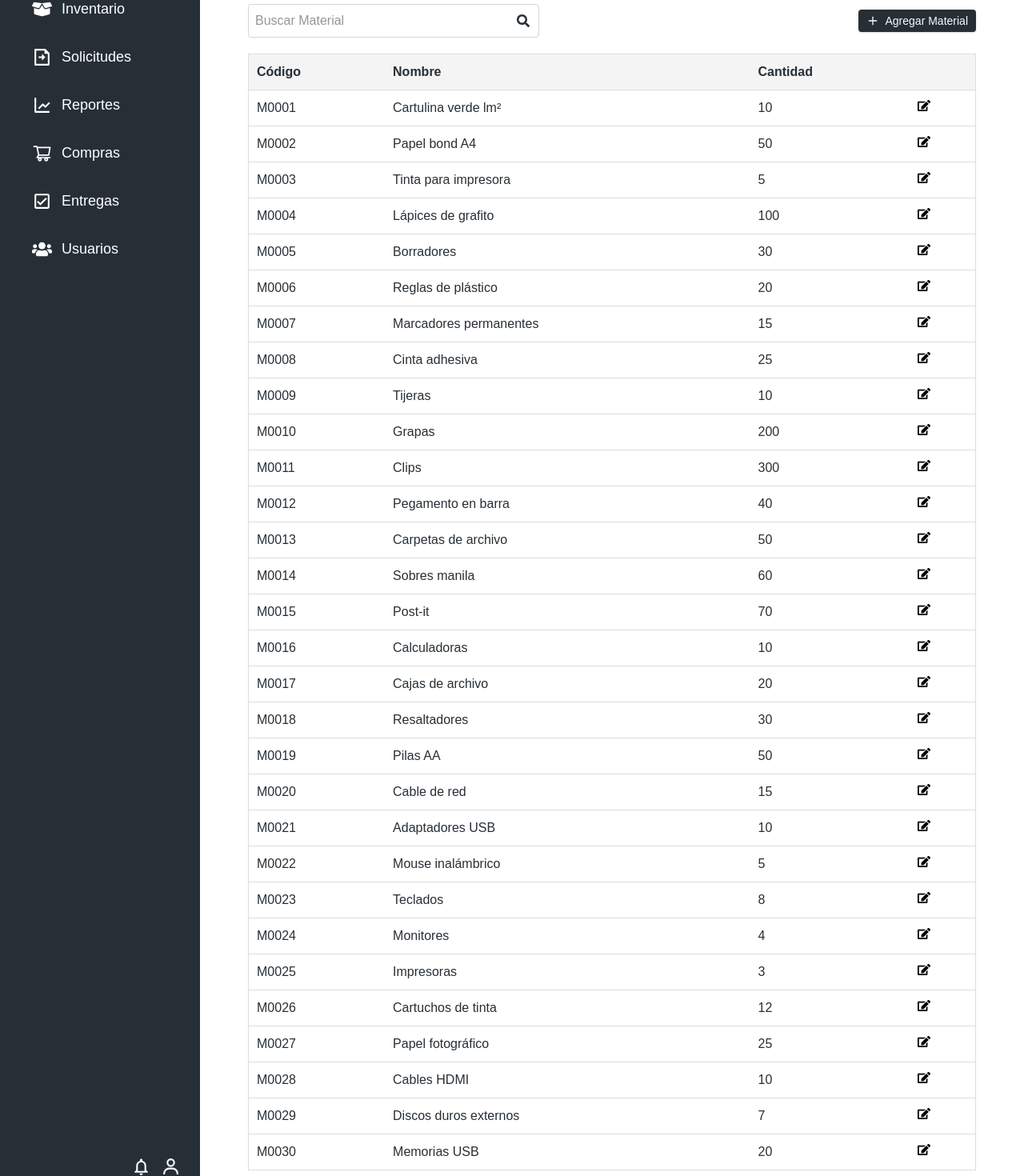
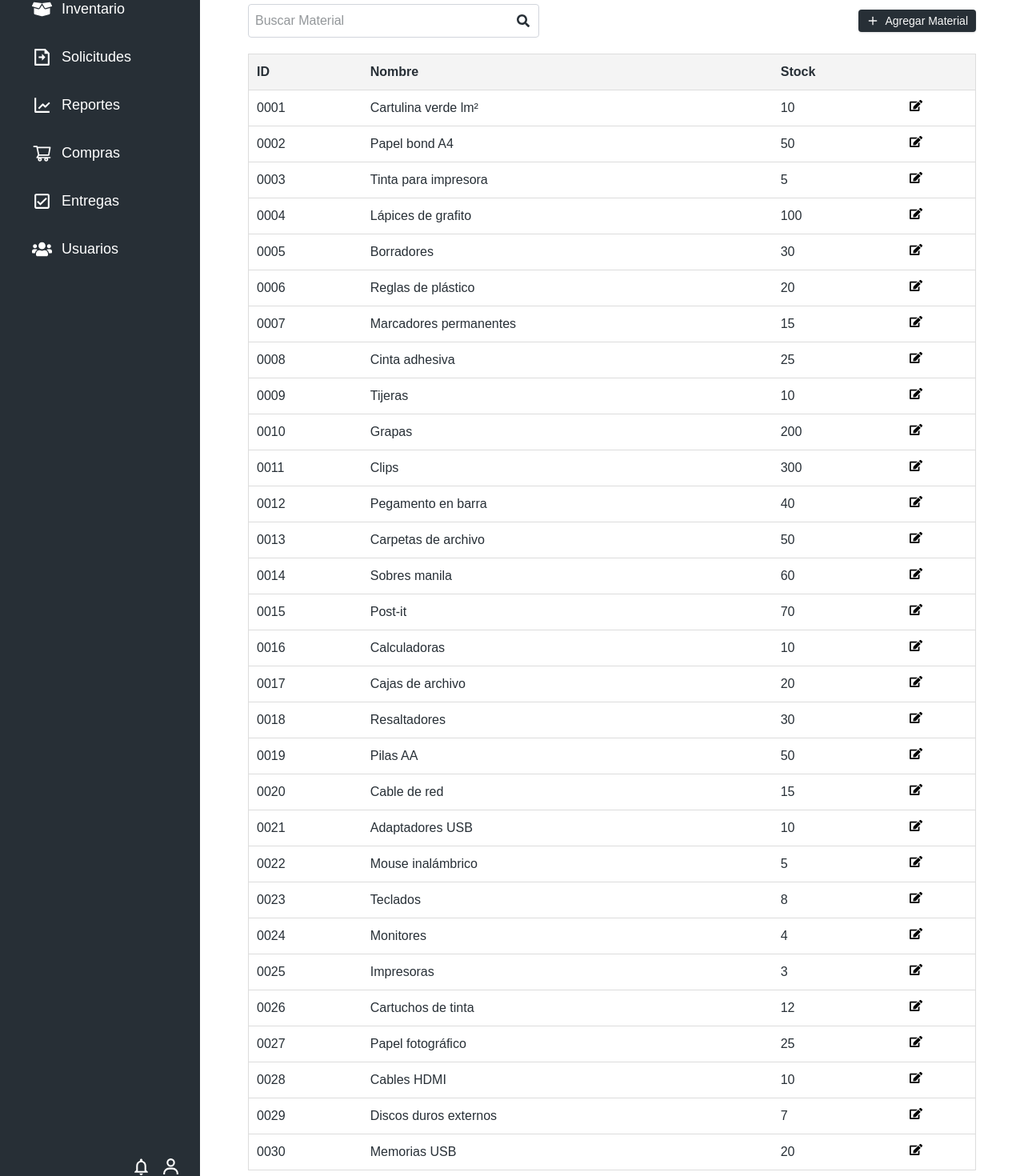
Before and after one commit to saaaan25/ingenius-inventory, a React (Vite) app: page /inventory in a window 1280 px wide. Shown: the part 99-1569 px from the top of the page at 80% size. Built offline with nearby package versions, Linux system fonts and the light colour scheme.

Commit message:
Actualizacion datos inventario

```diff
--- a/src/components/InventoryTable.jsx
+++ b/src/components/InventoryTable.jsx
@@ -1,3 +1,4 @@
+// InventoryTable.jsx
 import { useState } from 'react';
 import { FaSearch, FaPlus, FaEdit } from 'react-icons/fa';
 import supplies from '../data-test/supplies.js';
@@ -8,7 +9,7 @@ const InventoryTable = () => {
     const [searchTerm, setSearchTerm] = useState('');
 
     const filteredSupplies = supplies.filter(supply =>
-        supply.name.toLowerCase().includes(searchTerm.toLowerCase())
+        supply.nombre.toLowerCase().includes(searchTerm.toLowerCase())
     );
 
     return (
@@ -22,18 +23,18 @@ const InventoryTable = () => {
             <table style={{ width: '100%', borderCollapse: 'collapse', border: '1px solid #ddd' }}>
                 <thead>
                     <tr style={{ backgroundColor: '#f4f4f4' }}>
-                        <th style={{ padding: '10px', borderBottom: '1px solid #ddd', textAlign: 'left' }}>Código</th>
+                        <th style={{ padding: '10px', borderBottom: '1px solid #ddd', textAlign: 'left' }}>ID</th>
                         <th style={{ padding: '10px', borderBottom: '1px solid #ddd', textAlign: 'left' }}>Nombre</th>
-                        <th style={{ padding: '10px', borderBottom: '1px solid #ddd', textAlign: 'left' }}>Cantidad</th>
+                        <th style={{ padding: '10px', borderBottom: '1px solid #ddd', textAlign: 'left' }}>Stock</th>
                         <th style={{ padding: '10px', borderBottom: '1px solid #ddd', textAlign: 'left' }}></th>
                     </tr>
                 </thead>
                 <tbody>
                     {filteredSupplies.map((supply, index) => (
                         <tr key={index}>
-                            <td style={{ padding: '10px', borderBottom: '1px solid #ddd', textAlign: 'left' }}>{supply.code}</td>
-                            <td style={{ padding: '10px', borderBottom: '1px solid #ddd', textAlign: 'left' }}>{supply.name}</td>
-                            <td style={{ padding: '10px', borderBottom: '1px solid #ddd', textAlign: 'left' }}>{supply.quantity}</td>
+                            <td style={{ padding: '10px', borderBottom: '1px solid #ddd', textAlign: 'left' }}>{supply.id}</td>
+                            <td style={{ padding: '10px', borderBottom: '1px solid #ddd', textAlign: 'left' }}>{supply.nombre}</td>
+                            <td style={{ padding: '10px', borderBottom: '1px solid #ddd', textAlign: 'left' }}>{supply.stock}</td>
                             <td style={{ padding: '10px', borderBottom: '1px solid #ddd', textAlign: 'left' }}>
                                 <button style={{
                                     backgroundColor: 'transparent',
--- a/src/data-test/supplies.js
+++ b/src/data-test/supplies.js
@@ -1,35 +1,35 @@
 // src/supplies.js
 const supplies = [
-    { code: 'M0001', name: 'Cartulina verde lm²', quantity: 10 },
-    { code: 'M0002', name: 'Papel bond A4', quantity: 50 },
-    { code: 'M0003', name: 'Tinta para impresora', quantity: 5 },
-    { code: 'M0004', name: 'Lápices de grafito', quantity: 100 },
-    { code: 'M0005', name: 'Borradores', quantity: 30 },
-    { code: 'M0006', name: 'Reglas de plástico', quantity: 20 },
-    { code: 'M0007', name: 'Marcadores permanentes', quantity: 15 },
-    { code: 'M0008', name: 'Cinta adhesiva', quantity: 25 },
-    { code: 'M0009', name: 'Tijeras', quantity: 10 },
-    { code: 'M0010', name: 'Grapas', quantity: 200 },
-    { code: 'M0011', name: 'Clips', quantity: 300 },
-    { code: 'M0012', name: 'Pegamento en barra', quantity: 40 },
-    { code: 'M0013', name: 'Carpetas de archivo', quantity: 50 },
-    { code: 'M0014', name: 'Sobres manila', quantity: 60 },
-    { code: 'M0015', name: 'Post-it', quantity: 70 },
-    { code: 'M0016', name: 'Calculadoras', quantity: 10 },
-    { code: 'M0017', name: 'Cajas de archivo', quantity: 20 },
-    { code: 'M0018', name: 'Resaltadores', quantity: 30 },
-    { code: 'M0019', name: 'Pilas AA', quantity: 50 },
-    { code: 'M0020', name: 'Cable de red', quantity: 15 },
-    { code: 'M0021', name: 'Adaptadores USB', quantity: 10 },
-    { code: 'M0022', name: 'Mouse inalámbrico', quantity: 5 },
-    { code: 'M0023', name: 'Teclados', quantity: 8 },
-    { code: 'M0024', name: 'Monitores', quantity: 4 },
-    { code: 'M0025', name: 'Impresoras', quantity: 3 },
-    { code: 'M0026', name: 'Cartuchos de tinta', quantity: 12 },
-    { code: 'M0027', name: 'Papel fotográfico', quantity: 25 },
-    { code: 'M0028', name: 'Cables HDMI', quantity: 10 },
-    { code: 'M0029', name: 'Discos duros externos', quantity: 7 },
-    { code: 'M0030', name: 'Memorias USB', quantity: 20 }
+    { id: '0001', nombre: 'Cartulina verde lm²', stock: 10 },
+    { id: '0002', nombre: 'Papel bond A4', stock: 50 },
+    { id: '0003', nombre: 'Tinta para impresora', stock: 5 },
+    { id: '0004', nombre: 'Lápices de grafito', stock: 100 },
+    { id: '0005', nombre: 'Borradores', stock: 30 },
+    { id: '0006', nombre: 'Reglas de plástico', stock: 20 },
+    { id: '0007', nombre: 'Marcadores permanentes', stock: 15 },
+    { id: '0008', nombre: 'Cinta adhesiva', stock: 25 },
+    { id: '0009', nombre: 'Tijeras', stock: 10 },
+    { id: '0010', nombre: 'Grapas', stock: 200 },
+    { id: '0011', nombre: 'Clips', stock: 300 },
+    { id: '0012', nombre: 'Pegamento en barra', stock: 40 },
+    { id: '0013', nombre: 'Carpetas de archivo', stock: 50 },
+    { id: '0014', nombre: 'Sobres manila', stock: 60 },
+    { id: '0015', nombre: 'Post-it', stock: 70 },
+    { id: '0016', nombre: 'Calculadoras', stock: 10 },
+    { id: '0017', nombre: 'Cajas de archivo', stock: 20 },
+    { id: '0018', nombre: 'Resaltadores', stock: 30 },
+    { id: '0019', nombre: 'Pilas AA', stock: 50 },
+    { id: '0020', nombre: 'Cable de red', stock: 15 },
+    { id: '0021', nombre: 'Adaptadores USB', stock: 10 },
+    { id: '0022', nombre: 'Mouse inalámbrico', stock: 5 },
+    { id: '0023', nombre: 'Teclados', stock: 8 },
+    { id: '0024', nombre: 'Monitores', stock: 4 },
+    { id: '0025', nombre: 'Impresoras', stock: 3 },
+    { id: '0026', nombre: 'Cartuchos de tinta', stock: 12 },
+    { id: '0027', nombre: 'Papel fotográfico', stock: 25 },
+    { id: '0028', nombre: 'Cables HDMI', stock: 10 },
+    { id: '0029', nombre: 'Discos duros externos', stock: 7 },
+    { id: '0030', nombre: 'Memorias USB', stock: 20 }
 ];
 
 export default supplies;
```
